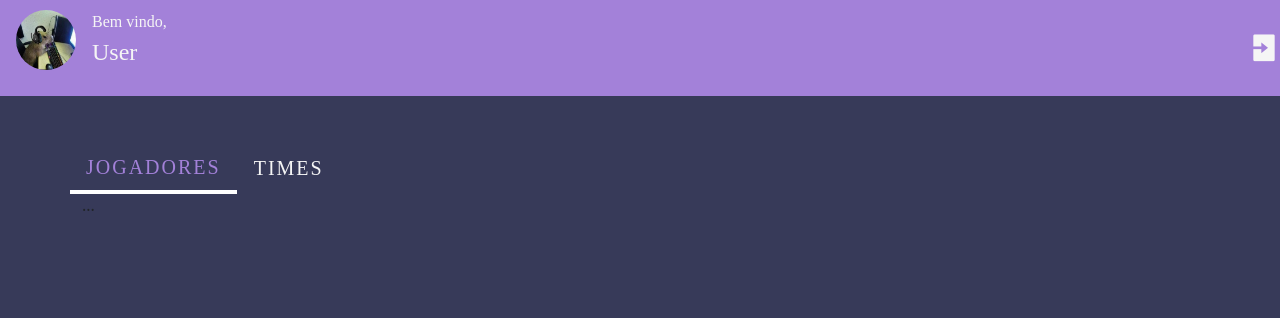
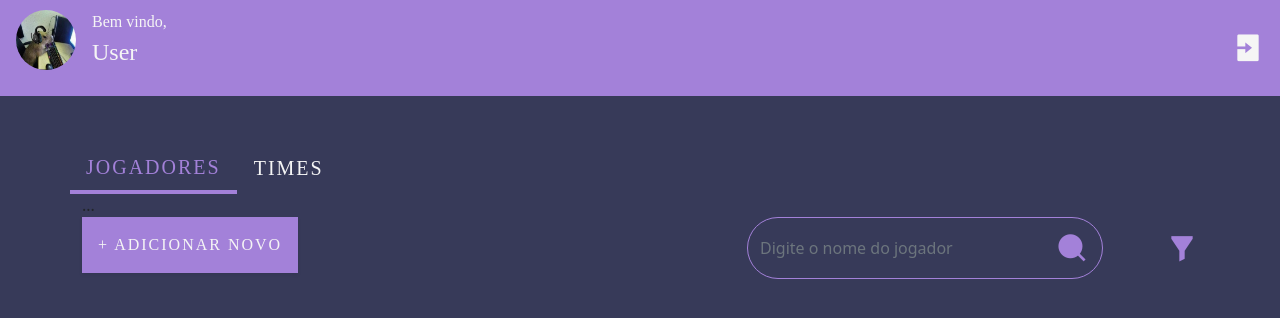
Before and after one commit to LorenaSouzaMoreiraa/Project-React-Grupo3, a React (Create React App) app: page /admin in a window 1280 px wide. Shown: the top 318 px of the page. Built offline with nearby package versions, Linux system fonts and the light colour scheme.

Commit message:
botões e pesquisa

```diff
--- a/src/components/Header.js
+++ b/src/components/Header.js
@@ -14,7 +14,7 @@ export default function Header(){
           <p class="name">User</p>
         </li>
       </ul>
-      <div class="navbar-text text-end">
+      <div class="navbar-text header px-3 text-end">
         <i class="ri-2x ri-login-box-fill" width="50" height="50"></i>
       </div>
     </nav>
--- a/src/components/header.css
+++ b/src/components/header.css
@@ -32,6 +32,6 @@ ul{
     margin-bottom: 0;
 }
 
-i{
+.header i{
     color: whitesmoke;
 }
--- /dev/null
+++ b/src/pages/Admin/admin.css
@@ -0,0 +1,42 @@
+.nav-tabs{
+    border: 0;
+}
+
+.nav-link{
+    color: whitesmoke;
+    font-size: 2.5vh;
+    text-transform: uppercase;
+}
+
+.nav-link.active{
+    background-color: transparent !important;
+    color: var(--primary) !important;
+    border-width: 0 0 4px;
+    border-color: var(--primary)!important;
+}
+
+.search{
+    border-radius: 50px !important;
+    border:1px solid var(--primary) !important;
+    background-color: transparent !important;
+}
+
+input{
+    background-color: transparent !important;
+    border: 0 !important;
+}
+
+.input-group-text{
+    background-color: transparent;
+    border: 0px;
+}
+
+i{
+    color: var(--primary);
+}
+
+.btn-search{
+    background-color: transparent;
+    border: 0;
+    padding: 0;
+}
--- a/src/pages/Admin/custom.css
+++ /dev/null
@@ -1,16 +0,0 @@
-.nav-tabs{
-    border: 0;
-}
-
-.nav-link{
-    color: whitesmoke;
-    font-size: 2.5vh;
-    text-transform: uppercase;
-}
-
-.nav-link.active{
-    background-color: transparent !important;
-    color: var(--primary) !important;
-    border-width: 0 0 4px;
-    border-color: var(--primary);
-}
--- a/src/pages/Admin/index.js
+++ b/src/pages/Admin/index.js
@@ -1,5 +1,5 @@
 import Header from "../../components/Header";
-import "./custom.css"
+import "./admin.css"
 
 function Admin() {
   /*
@@ -67,6 +67,23 @@ function Admin() {
               <div class="tab-pane fade" id="profile" role="tabpanel" aria-labelledby="profile-tab">...</div>
             </div>
           </div>
+
+          <div class="row ">
+            <div class="col-7 text-start">
+              <button type="submit" class=" btn-block border-0 text-uppercase mb-2 shadow-sm">+ Adicionar novo</button>
+            </div>
+            <div class="col-4 text-end">
+              <form class="form-inline">
+                <div class="input-group search">
+                  <input class="form-control  mr-sm-2" type="search" placeholder="Digite o nome do jogador" aria-label="Search"/>
+                  <button class="btn-search" type="submit"><span class="input-group-text" id="basic-addon1"><i class="ri-2x ri-search-fill"></i> </span></button>
+                </div>
+              </form>
+            </div>
+            <div class="col-1 text-end align-self-center">
+              <i class="ri-2x ri-filter-2-fill"></i>
+            </div>
+          </div>
         </div>
       </div>
     )
--- a/src/pages/Login/index.js
+++ b/src/pages/Login/index.js
@@ -1,5 +1,5 @@
 import React from 'react';
-import './custom.css';
+import './login.css';
 
 function Login () {
     return(
@@ -12,7 +12,7 @@ function Login () {
                 <div class="col-md-8">
                     <div class="login d-flex align-items-center py-5">
 
-                        <div class="container">
+                        <div class="container login">
                             <div class="row text-center">
                                 <div class="col-lg-10 col-xl-7 mx-auto">
                                     <h1 class="title">Login</h1>
--- a/src/pages/Login/custom.css
+++ b/src/pages/Login/login.css
@@ -20,7 +20,7 @@ label{
   color:whitesmoke;
 }
 
-.form-control{
+.login .form-control{
   background-color: transparent;
   outline: 0;
   border-width: 0 0 2px;
```
